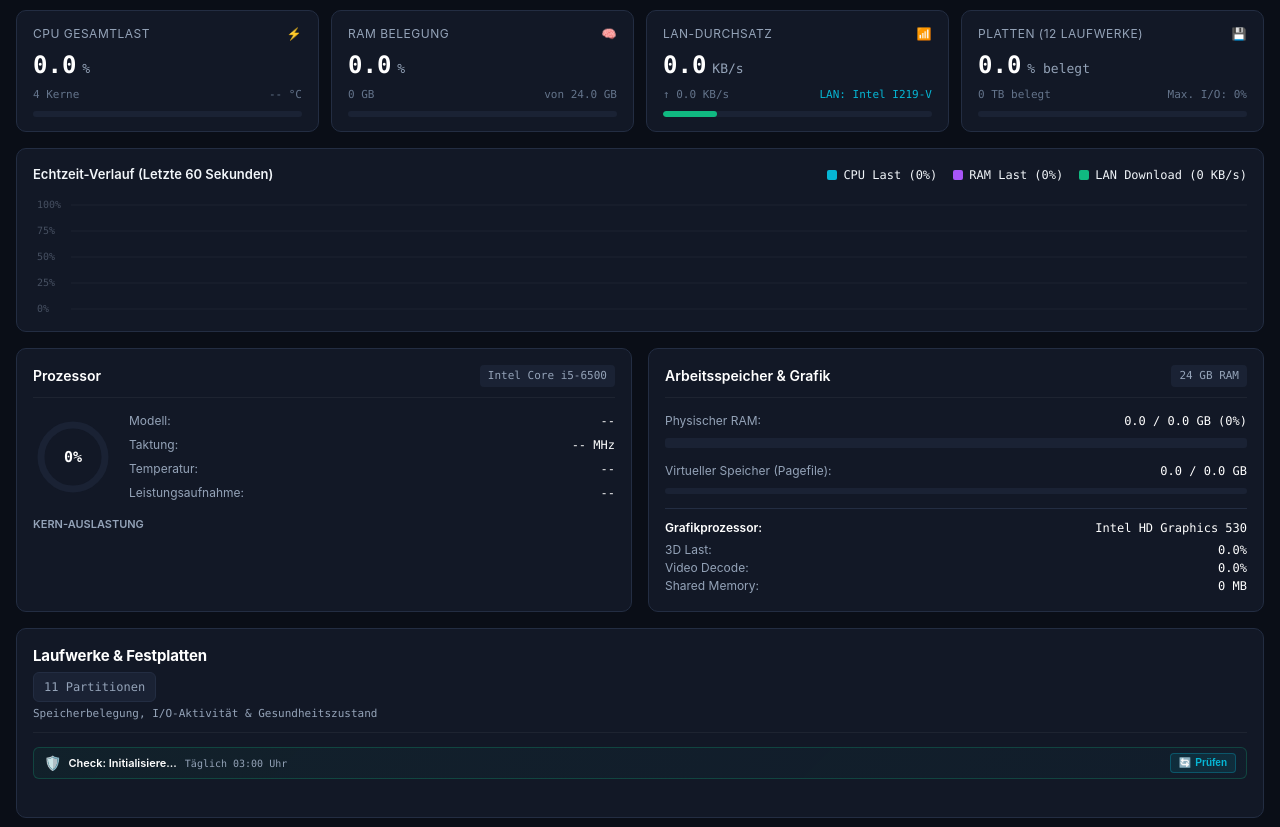
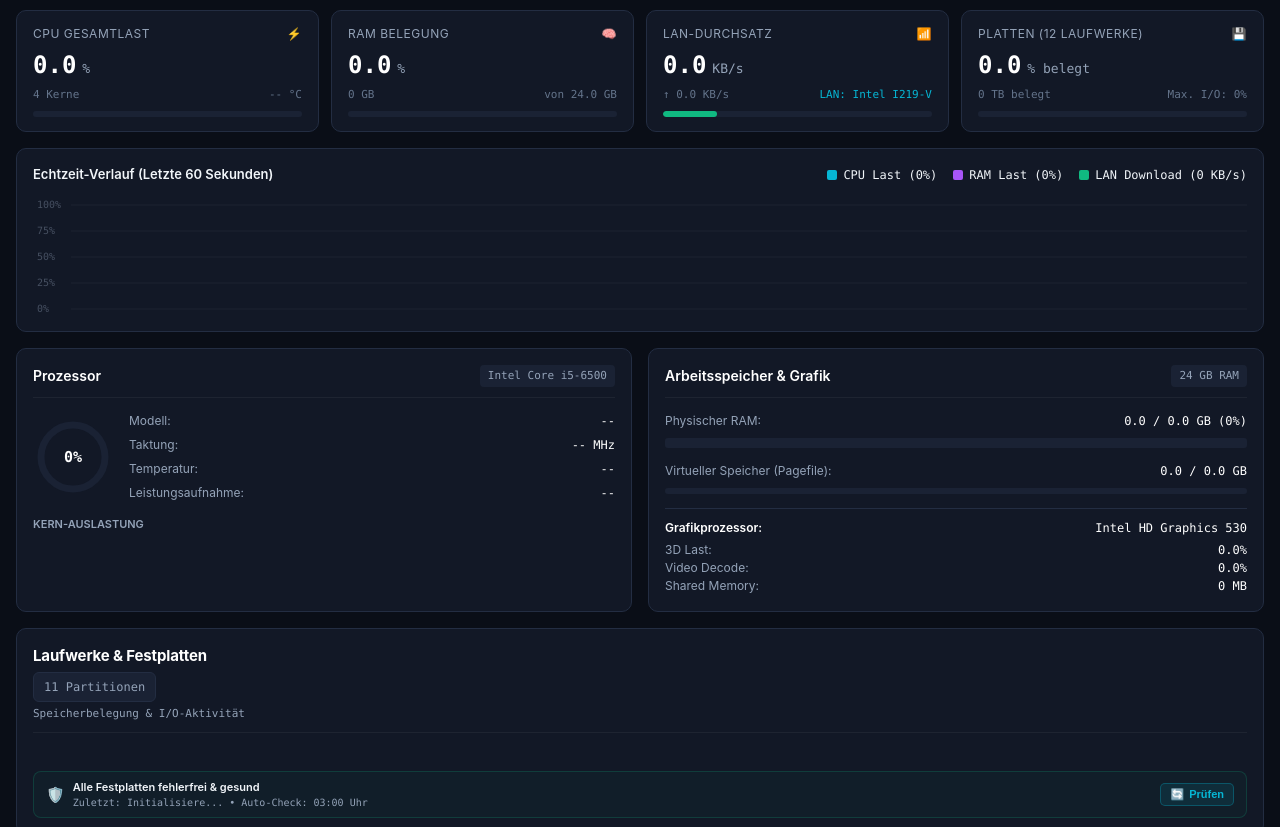
Before and after one commit to mrgoldsmitt/WindowsStats, a plain HTML site: page src/Web/index.html in a window 1280 px wide. Shown: the part 92-919 px from the top of the page. Drawn offline with Linux system fonts and the light colour scheme; no server answers.

Commit message:
UI: Move health diagnosis bar to footer below drive list, optimize width

```diff
--- a/src/Web/index.html
+++ b/src/Web/index.html
@@ -640,69 +640,76 @@
             font-size: 11px;
             font-family: var(--font-mono);
             color: var(--text-muted);
-        }
-
-        /* Compact Health Mini Bar */
-        .health-mini-bar {
+            white-space: nowrap;
+        }
+
+        /* Health Diagnosis Footer Bar (Discreet at bottom of Drives card) */
+        .health-footer-bar {
             display: flex;
             justify-content: space-between;
             align-items: center;
-            background: linear-gradient(135deg, rgba(16, 185, 129, 0.06), rgba(6, 182, 212, 0.03));
-            border: 1px solid rgba(16, 185, 129, 0.25);
-            border-radius: 6px;
-            padding: 5px 10px;
-            margin-bottom: 8px;
+            background: rgba(16, 185, 129, 0.04);
+            border: 1px solid rgba(16, 185, 129, 0.2);
+            border-radius: 8px;
+            padding: 8px 12px;
+            margin-top: 10px;
+            gap: 10px;
+        }
+
+        .hfb-left {
+            display: flex;
+            align-items: center;
             gap: 8px;
-        }
-
-        .hm-left {
-            display: flex;
-            align-items: center;
-            gap: 7px;
             min-width: 0;
             flex: 1;
         }
 
-        .hm-icon {
-            font-size: 14px;
+        .hfb-icon {
+            font-size: 15px;
             flex-shrink: 0;
             line-height: 1;
         }
 
-        .hm-text {
-            display: flex;
-            align-items: baseline;
-            gap: 8px;
+        .hfb-text {
+            display: flex;
+            flex-direction: column;
+            gap: 2px;
             min-width: 0;
-            flex-wrap: wrap;
-        }
-
-        .hm-status {
+        }
+
+        .hfb-status {
             font-size: 11px;
             font-weight: 600;
-            color: #fff;
-            white-space: nowrap;
-            overflow: hidden;
-            text-overflow: ellipsis;
-        }
-
-        .hm-meta {
+            color: #f1f5f9;
+            line-height: 1.3;
+            word-break: break-word;
+        }
+
+        .hfb-meta {
             font-size: 10px;
             color: var(--text-muted);
             font-family: var(--font-mono);
-            white-space: nowrap;
+            line-height: 1.3;
+            word-break: break-word;
         }
 
         .btn-check-compact {
             background: rgba(6, 182, 212, 0.1);
             border: 1px solid rgba(6, 182, 212, 0.3);
             color: var(--accent-cyan);
-            padding: 3px 8px;
-            border-radius: 4px;
-            font-size: 10px;
+            padding: 4px 9px;
+            border-radius: 5px;
+            font-size: 11px;
             font-weight: 600;
             cursor: pointer;
             transition: all 0.2s ease;
+            white-space: nowrap;
+            display: inline-flex;
+            align-items: center;
+            gap: 5px;
+            flex-shrink: 0;
+            line-height: 1.2;
+        }
             white-space: nowrap;
             display: inline-flex;
             align-items: center;
@@ -1202,26 +1209,27 @@
                         <span class="badge" id="driveCountBadge">11 Partitionen</span>
                     </div>
                     <div class="dch-line-3">
-                        <span>Speicherbelegung, I/O-Aktivität &amp; Gesundheitszustand</span>
-                    </div>
-                </div>
-
-                <div class="health-mini-bar" id="healthCheckBar">
-                    <div class="hm-left">
-                        <span class="hm-icon" id="healthOverallIcon">🛡️</span>
-                        <div class="hm-text">
-                            <span class="hm-status" id="healthOverallText">Check: Initialisiere...</span>
-                            <span class="hm-meta" id="healthLastChecked">Täglich 03:00 Uhr</span>
+                        <span>Speicherbelegung &amp; I/O-Aktivität</span>
+                    </div>
+                </div>
+
+                <div class="drives-grid" id="drivesGrid">
+                    <!-- Rendered dynamically for C:, D:, E:, F:, G:, H:, I:, J:, K:, L:, N:, V: -->
+                </div>
+
+                <!-- Subtle Health Diagnosis Footer Bar (Below Drives List) -->
+                <div class="health-footer-bar" id="healthCheckBar">
+                    <div class="hfb-left">
+                        <span class="hfb-icon" id="healthOverallIcon">🛡️</span>
+                        <div class="hfb-text">
+                            <div class="hfb-status" id="healthOverallText">Alle Festplatten fehlerfrei &amp; gesund</div>
+                            <div class="hfb-meta" id="healthLastChecked">Zuletzt: Initialisiere... • Auto-Check: 03:00 Uhr</div>
                         </div>
                     </div>
                     <button class="btn-check-compact" id="btnRunHealthCheck" onclick="triggerHealthCheck()" title="Gesundheitscheck jetzt manuell starten">
                         <span id="btnCheckIcon">🔄</span>
                         <span id="btnCheckLabel">Prüfen</span>
                     </button>
-                </div>
-
-                <div class="drives-grid" id="drivesGrid">
-                    <!-- Rendered dynamically for C:, D:, E:, F:, G:, H:, I:, J:, K:, L:, N:, V: -->
                 </div>
             </div>
 
@@ -2005,7 +2013,7 @@
                         const textEl = document.getElementById('healthOverallText');
                         const subEl = document.getElementById('healthLastChecked');
                         const iconEl = document.getElementById('healthOverallIcon');
-                        if (textEl && hr.overallStatus) textEl.textContent = 'Check: ' + hr.overallStatus;
+                        if (textEl && hr.overallStatus) textEl.textContent = hr.overallStatus;
                         if (subEl && hr.lastChecked) subEl.textContent = 'Zuletzt: ' + hr.lastChecked + ' • Auto-Check: 03:00 Uhr';
                         if (iconEl && hr.overallColor) {
                             if (hr.overallColor === '#ff5252') iconEl.textContent = '🚨';
@@ -2013,7 +2021,7 @@
                             else iconEl.textContent = '🛡️';
                         }
                         if (barEl && hr.overallColor) {
-                            barEl.style.borderColor = hr.overallColor === '#00e676' ? 'rgba(16, 185, 129, 0.35)' : hr.overallColor;
+                            barEl.style.borderColor = hr.overallColor === '#00e676' ? 'rgba(16, 185, 129, 0.25)' : hr.overallColor;
                         }
                     }
                 }
```
